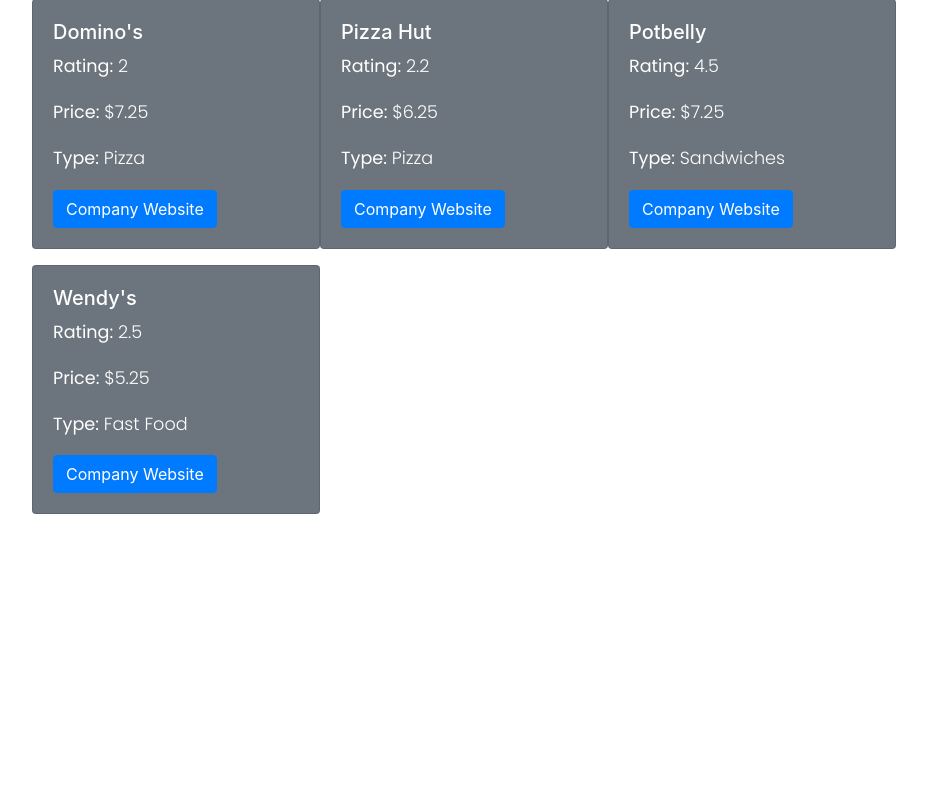
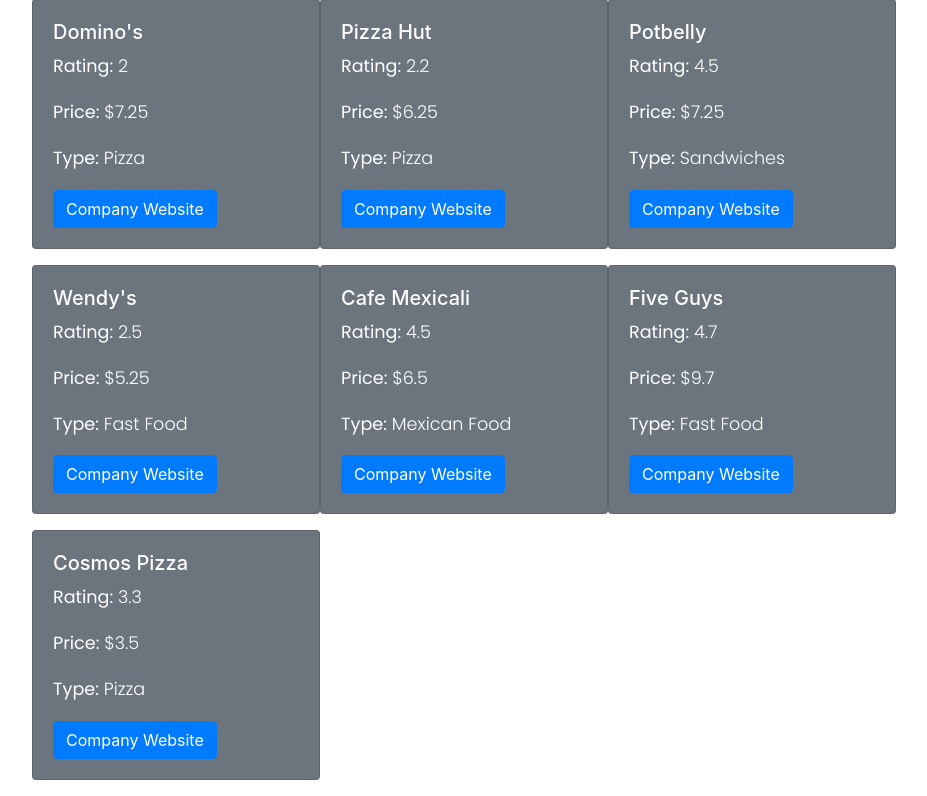
Before and after one commit to mattwu24/CSCI_3308_Project, a Node server app: template views/index.html in a window 1280 px wide. Shown: the part 642-1438 px from the top of the page, without its empty margins (96-1023 px from the left). Before the commit the page ends 1156 px from the top, so only its background shows below. Run offline with Node 20, Linux system fonts and the light colour scheme; the template is opened without the code that fills it, so the values that code supplies are empty.

Commit message:
Updating more DB stuff

```diff
--- a/resources/js/script.js
+++ b/resources/js/script.js
@@ -117,5 +117,35 @@
 'Description' : 'At Wendy\'s, we\'re all about serving up fresh food, even if it means going the extra mile.',
 'RestaurantLink' : 'https://www.wendys.com/home',
 'Picture' : 'https://www.wendys.com/themes/custom/wendys_main/logo.svg'
+},
+'Cafe Mexicali':
+{'FoodType' : 'Mexican Food',
+'AveragePrice' : 6.50,
+'AverageRating' : 4.5,
+'Menu' : {'Burrito' : 6.25, 'Enchilada' : 7.40, 'Drink' : 2.00, 'Taco' : 4.75 },
+'Address' : '2920 Baseline Rd, Boulder, CO 80303',
+'Description' : 'Cafe Mexicali\’s goal is to provide customers with Mexican genre food that is \“as fresh as it gets\”.',
+'RestaurantLink' : 'https://www.cafemexicali.com/',
+'Picture' : 'https://www.cafemexicali.com/uploads/3/8/8/0/38808339/1185599_orig.gif'
+},
+'Five Guys':
+{'FoodType' : 'Fast Food',
+'AveragePrice' : 9.70,
+'AverageRating' : 4.7,
+'Menu' : {'Burger' : 7.35, 'Fries' : 4.50, 'Drink' : 1.00, 'Peanuts' : 0.00 },
+'Address' : '2920 Baseline Rd, Boulder, CO 80303',
+'Description' : 'We only use fresh ground beef. We only use peanut oil. There are no freezers in Five Guys locations, just coolers.',
+'RestaurantLink' : 'https://www.fiveguys.com/',
+'Picture' : 'https://static.thuisbezorgd.nl/images/chains/nl/fiveguys/logo_465x320.png'
+},
+'Cosmos Pizza':
+{'FoodType' : 'Pizza',
+'AveragePrice' : 3.50,
+'AverageRating' : 3.3,
+'Menu' : {'Pizza' : 5.35, 'Spicy Ranch' : 1.50, 'Drink' : 1.25},
+'Address' : '2920 Baseline Rd, Boulder, CO 80303',
+'Description' : 'Late night pizza has never tasted so good.',
+'RestaurantLink' : 'http://cosmospizza.com/',
+'Picture' : 'http://cosmospizza.com/wp-content/uploads/2015/07/cosmospizza_logo.png'
 }
 };
--- a/views/index.html
+++ b/views/index.html
@@ -138,7 +138,40 @@
                 <a href="#" class="btn btn-primary restaurantLink">Go somewhere</a>
             </div>
         </div>
+
+        <div class="restaurantCards card text-white bg-secondary mb-3" style="width: 18rem;">
+            <div class="card-body" >
+                <h5 class="restaurantName">Card title</h5>
+                <p class="restaurantRating" style="color:white">Some quick example text to build on the card title and make up the bulk of the card's content.</p>
+                <p class="restaurantPrice" style="color:white">Some quick example text to build on the card title and make up the bulk of the card's content.</p>
+                <p class="restaurantType" style="color:white">Some quick example text to build on the card title and make up the bulk of the card's content.</p>
+                <a href="#" class="btn btn-primary restaurantLink">Go somewhere</a>
             </div>
+        </div>
+
+
+        <div class="restaurantCards card text-white bg-secondary mb-3" style="width: 18rem;">
+            <div class="card-body" >
+                <h5 class="restaurantName">Card title</h5>
+                <p class="restaurantRating" style="color:white">Some quick example text to build on the card title and make up the bulk of the card's content.</p>
+                <p class="restaurantPrice" style="color:white">Some quick example text to build on the card title and make up the bulk of the card's content.</p>
+                <p class="restaurantType" style="color:white">Some quick example text to build on the card title and make up the bulk of the card's content.</p>
+                <a href="#" class="btn btn-primary restaurantLink">Go somewhere</a>
+            </div>
+        </div>
+
+        <div class="restaurantCards card text-white bg-secondary mb-3" style="width: 18rem;">
+            <div class="card-body" >
+                <h5 class="restaurantName">Card title</h5>
+                <p class="restaurantRating" style="color:white">Some quick example text to build on the card title and make up the bulk of the card's content.</p>
+                <p class="restaurantPrice" style="color:white">Some quick example text to build on the card title and make up the bulk of the card's content.</p>
+                <p class="restaurantType" style="color:white">Some quick example text to build on the card title and make up the bulk of the card's content.</p>
+                <a href="#" class="btn btn-primary restaurantLink">Go somewhere</a>
+            </div>
+        </div>
+
+    </div>
+
 
 
 </body>
```
Lines whose indentation alone changed are shown as unchanged.
